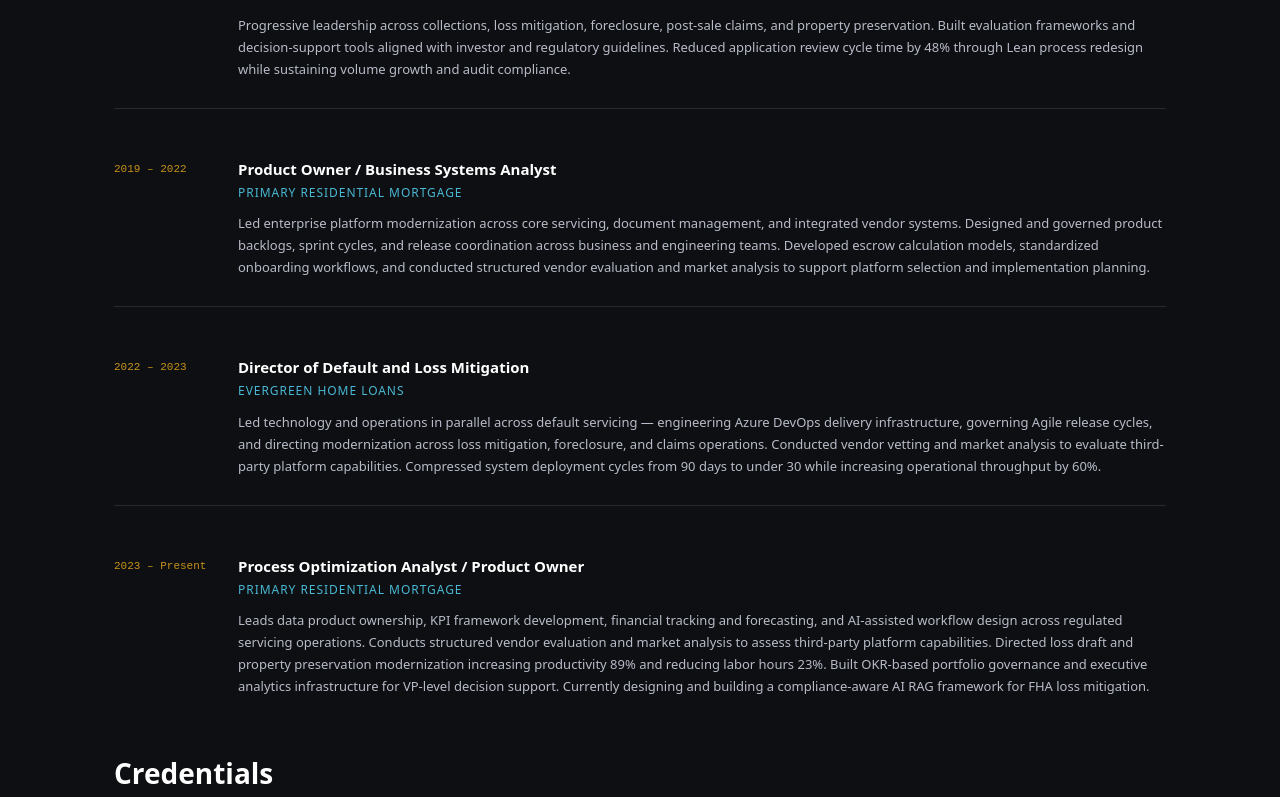
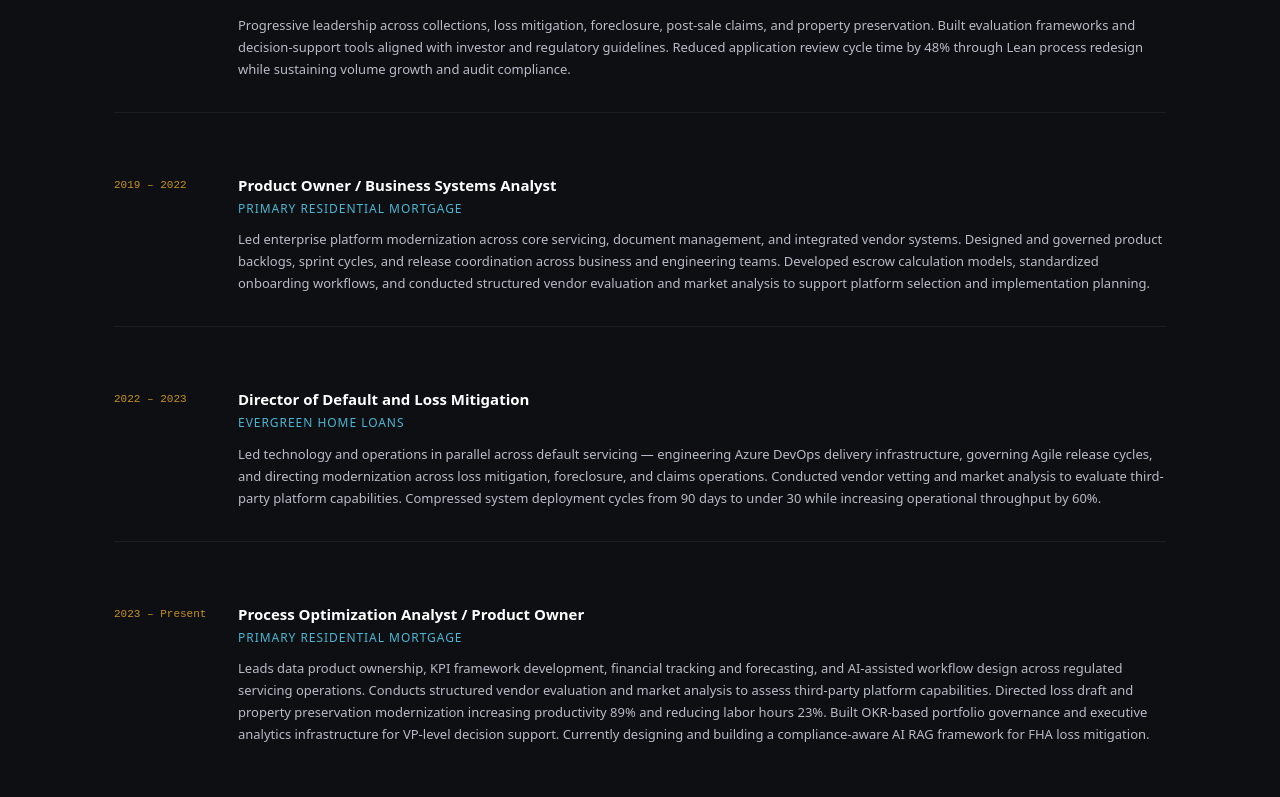
Before and after one commit to blendedpages-bq/pulse-pm, a React (Vite) app: page /about in a window 1280 px wide. Shown: the part 643-1440 px from the top of the page. Built offline with nearby package versions, Linux system fonts and the light colour scheme.

Commit message:
fix: credentials card layout + timeline spacing

```diff
--- a/src/index.css
+++ b/src/index.css
@@ -464,29 +464,56 @@
 
 
    /* ----------------------------------------------------------
-      FIX 5: About Page — career timeline & credentials grid spacing
+   FIX 5 (FINAL): About Page — Credentials two-card layout
    ---------------------------------------------------------- */
-   .career-timeline,
-   [class*="career-timeline"],
-   [class*="careerTimeline"] {
-     margin-bottom: 2rem !important;
-   }
 
 .credentials-grid,
 [class*="credentials-grid"],
 [class*="credentialsGrid"],
 [class*="credentials"] {
-     display: grid !important;
+  display: flex !important;
+  flex-direction: row !important;
   gap: 1.5rem !important;
-     grid-template-columns: repeat(auto-fit, minmax(260px, 1fr)) !important;
+  justify-content: center !important;
+  align-items: flex-start !important;
+  flex-wrap: wrap !important;
+  max-width: 900px !important;
+  margin: 2rem auto 0 !important;
 }
 
-   /* Career timeline item spacing */
-   .career-timeline li,
+/* Card containers */
+.credentials-grid > *,
+[class*="credentials-grid"] > *,
+[class*="credentialsGrid"] > *,
+[class*="credentials"] > * {
+  background: rgba(255, 255, 255, 0.04) !important;
+  border: 1px solid rgba(255, 255, 255, 0.08) !important;
+  border-radius: 8px !important;
+  padding: 1.75rem 2rem !important;
+  flex: 1 1 300px !important;
+  max-width: 430px !important;
+}
+
+/* List items */
+.credentials-grid li,
+[class*="credentials"] li {
+  margin-bottom: 0.65rem !important;
+  line-height: 1.5 !important;
+}
+
+/* ----------------------------------------------------------
+   FIX 5b: Career timeline — tighten entry spacing
+   ---------------------------------------------------------- */
 .career-timeline > *,
 [class*="career-timeline"] > *,
-   [class*="timeline-item"] {
-     margin-bottom: 1.25rem !important;
+[class*="careerTimeline"] > * {
+  margin-bottom: 2rem !important;
+  padding-bottom: 2rem !important;
+  border-bottom: 1px solid rgba(255, 255, 255, 0.06) !important;
 }
 
-   /* ============================================================ */
+.career-timeline > *:last-child,
+[class*="career-timeline"] > *:last-child {
+  border-bottom: none !important;
+  margin-bottom: 0 !important;
+}
```
Lines whose indentation alone changed are shown as unchanged.
